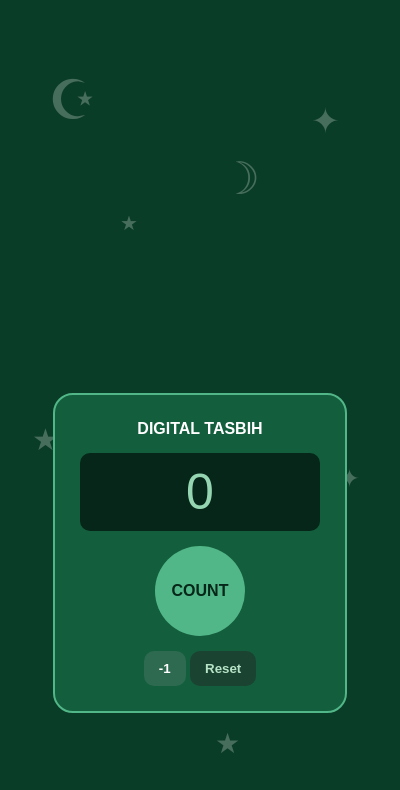
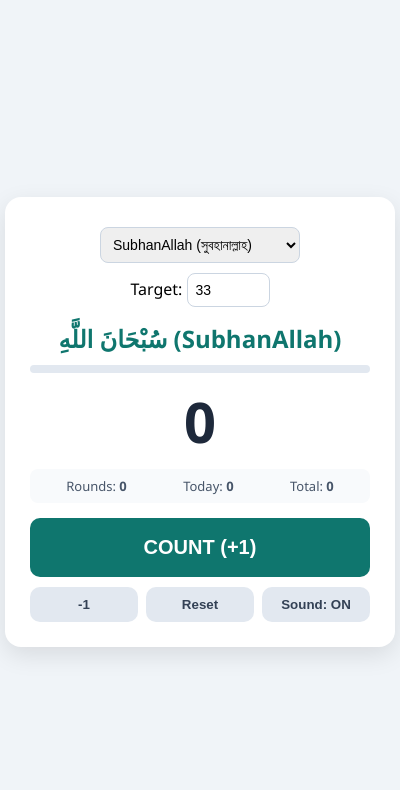
Before and after one commit to TasnimEtu/digital-tasbih-counter, an Electron app: page index.html in a window 400 px wide. Drawn offline with Linux system fonts and the light colour scheme.

Commit message:
Simplified tasbih code with core features

```diff
--- a/index.html
+++ b/index.html
@@ -1,98 +1,228 @@
 <!DOCTYPE html>
-<html>
+<html lang="en">
 <head>
+  <meta charset="UTF-8">
+  <meta name="viewport" content="width=device-width, initial-scale=1.0">
   <title>Digital Tasbih</title>
   <style>
     body {
+      font-family: 'Segoe UI', sans-serif;
+      background: #f0f4f8;
+      display: flex;
+      justify-content: center;
+      align-items: center;
+      height: 100vh;
       margin: 0;
-      height: 100vh;
-      display: grid;
-      place-items: center;
-      background: #0a3d27;
-      color: #ffffff;
-      font-family: sans-serif;
+    }
+    .card {
+      background: #ffffff;
+      padding: 25px;
+      border-radius: 16px;
+      box-shadow: 0 8px 24px rgba(0,0,0,0.1);
+      width: 340px;
       text-align: center;
+    }
+    select, input {
+      padding: 8px;
+      border-radius: 8px;
+      border: 1px solid #cbd5e1;
+      font-size: 14px;
+      margin: 5px 0;
+    }
+    .zikr-display {
+      font-size: 24px;
+      font-weight: bold;
+      color: #0f766e;
+      margin: 10px 0 5px;
+    }
+    /* Visual Progress Bar (Feature 3) */
+    .progress-bg {
+      width: 100%;
+      height: 8px;
+      background: #e2e8f0;
+      border-radius: 10px;
       overflow: hidden;
+      margin: 10px 0;
     }
-
-    .bg span {
-      position: fixed;
-      color: rgba(255, 255, 255, 0.25);
-      pointer-events: none;
+    .progress-fill {
+      height: 100%;
+      width: 0%;
+      background: #10b981;
+      transition: width 0.2s;
     }
-
-    #salam {
-      position: fixed;
-      inset: 0;
-      background: #052618;
-      display: grid;
-      place-content: center;
-      gap: 15px;
-      z-index: 9;
+    .count-box {
+      font-size: 56px;
+      font-weight: bold;
+      color: #1e293b;
+      margin: 10px 0;
     }
-
-    .box {
-      background: #135e3d;
-      border: 2px solid #52b788;
-      padding: 25px;
-      border-radius: 20px;
-      width: 240px;
-      z-index: 1;
+    .stats {
+      display: flex;
+      justify-content: space-around;
+      background: #f8fafc;
+      padding: 8px;
+      border-radius: 8px;
+      font-size: 13px;
+      color: #475569;
+      margin-bottom: 15px;
     }
-
-    #c {
-      font-size: 50px;
-      background: #052618;
-      color: #95d5b2;
-      padding: 10px;
-      border-radius: 10px;
-      margin: 15px 0;
-    }
-
     button {
       border: none;
       border-radius: 10px;
-      padding: 10px 15px;
+      cursor: pointer;
       font-weight: bold;
-      cursor: pointer;
+      transition: 0.1s;
     }
-
-    .big { width: 90px; height: 90px; border-radius: 50%; background: #52b788; color: #052618; font-size: 16px; margin-bottom: 15px; }
-    .minus { background: #2d6a4f; color: #fff; }
-    .reset { background: #1b4332; color: #b7e4c7; }
+    button:active { transform: scale(0.96); }
+    .btn-count {
+      width: 100%;
+      padding: 18px;
+      font-size: 20px;
+      background: #0f766e;
+      color: white;
+      margin-bottom: 10px;
+    }
+    .controls {
+      display: flex;
+      gap: 8px;
+    }
+    .controls button {
+      flex: 1;
+      padding: 10px;
+      background: #e2e8f0;
+      color: #334155;
+    }
   </style>
 </head>
 <body>
 
-  <div class="bg">
-    <span style="top:8%; left:12%; font-size:55px;">☪</span>
-    <span style="top:12%; right:15%; font-size:35px;">✦</span>
-    <span style="top:25%; left:30%; font-size:20px;">★</span>
-    <span style="top:18%; right:35%; font-size:45px;">☽</span>
-    <span style="bottom:15%; left:15%; font-size:40px;">✦</span>
-    <span style="bottom:20%; right:12%; font-size:60px;">☪</span>
-    <span style="bottom:30%; left:28%; font-size:22px;">✧</span>
-    <span style="top:50%; left:8%; font-size:30px;">★</span>
-    <span style="top:55%; right:10%; font-size:25px;">✦</span>
-    <span style="bottom:10%; right:40%; font-size:28px;">★</span>
+<div class="card">
+  <!-- Feature 2: Zikr Presets -->
+  <select id="zikrSelect" onchange="changeZikr()">
+    <option value="سُبْحَانَ اللَّهِ (SubhanAllah)">SubhanAllah (সুবহানাল্লাহ)</option>
+    <option value="الْحَمْدُ لِلَّهِ (Alhamdulillah)">Alhamdulillah (আলহামদুলিল্লাহ)</option>
+    <option value="اللَّهُ أَكْبَرُ (Allahu Akbar)">Allahu Akbar (আল্লাহু আকবার)</option>
+    <option value="أَسْتَغْفِرُ اللَّهَ (Astaghfirullah)">Astaghfirullah (আস্তাগফিরুল্লাহ)</option>
+  </select>
+
+  <div>
+    Target: <input type="number" id="targetInput" value="33" min="1" style="width: 65px;" onchange="updateUI()">
   </div>
 
-  <div id="salam">
-    <h1 style="font-size: 40px;">السَّلَامُ عَلَيْكُمْ</h1>
-    <button style="background: #52b788;" onclick="salam.remove()">Start</button>
+  <div class="zikr-display" id="zikrText">سُبْحَانَ اللَّهِ (SubhanAllah)</div>
+
+  <!-- Feature 3: Visual Progress -->
+  <div class="progress-bg"><div class="progress-fill" id="progressBar"></div></div>
+
+  <!-- Feature 1: Main Count -->
+  <div class="count-box" id="countDisplay">0</div>
+
+  <!-- Feature 1 & 5: Rounds, Today & Total Stats -->
+  <div class="stats">
+    <span>Rounds: <b id="roundDisplay">0</b></span>
+    <span>Today: <b id="todayDisplay">0</b></span>
+    <span>Total: <b id="totalDisplay">0</b></span>
   </div>
 
-  <div class="box">
-    <b>DIGITAL TASBIH</b>
-    <div id="c">0</div>
-    <button class="big" onclick="c.innerText++">COUNT</button><br>
-    <button class="minus" onclick="if(c.innerText>0) c.innerText--"> -1 </button>
-    <button class="reset" onclick="c.innerText=0"> Reset </button>
+  <button class="btn-count" onclick="increment()">COUNT (+1)</button>
+
+  <div class="controls">
+    <button onclick="decrement()">-1</button>
+    <button onclick="resetCurrent()">Reset</button>
+    <button id="soundBtn" onclick="toggleSound()">Sound: ON</button>
   </div>
+</div>
 
-  <script>
-    setTimeout(() => salam.remove(), 2500);
-  </script>
+<script>
+  // Feature 1 & 5: Load saved data from localStorage (Auto-Save)
+  const todayDate = new Date().toLocaleDateString();
+  let data = JSON.parse(localStorage.getItem('tasbihData')) || {
+    count: 0, rounds: 0, total: 0, today: 0, date: todayDate, sound: true
+  };
+
+  // Reset today's count if it's a new day
+  if (data.date !== todayDate) {
+    data.today = 0;
+    data.date = todayDate;
+  }
+
+  // Feature 3: Built-in Sound Generator (No external mp3 needed)
+  const audioCtx = new (window.AudioContext || window.webkitAudioContext)();
+  function playBeep(freq, duration) {
+    if (!data.sound) return;
+    const osc = audioCtx.createOscillator();
+    const gain = audioCtx.createGain();
+    osc.frequency.value = freq;
+    osc.connect(gain);
+    gain.connect(audioCtx.destination);
+    osc.start();
+    gain.gain.exponentialRampToValueAtTime(0.0001, audioCtx.currentTime + duration);
+    osc.stop(audioCtx.currentTime + duration);
+  }
+
+  // Main Increment Logic
+  function increment() {
+    const target = parseInt(document.getElementById('targetInput').value) || 33;
+    data.count++;
+    data.today++;
+    data.total++;
+
+    if (data.count >= target) {
+      data.rounds++;
+      data.count = 0; // Reset for next round
+      playBeep(880, 0.3); // High bell sound on target complete
+    } else {
+      playBeep(400, 0.06); // Soft click sound
+    }
+    saveAndUpdate();
+  }
+
+  // Undo / Minus 1 (-1)
+  function decrement() {
+    if (data.count > 0) {
+      data.count--;
+      data.today = Math.max(0, data.today - 1);
+      data.total = Math.max(0, data.total - 1);
+      saveAndUpdate();
+    }
+  }
+
+  function resetCurrent() {
+    data.count = 0;
+    data.rounds = 0;
+    saveAndUpdate();
+  }
+
+  function changeZikr() {
+    document.getElementById('zikrText').innerText = document.getElementById('zikrSelect').value;
+    resetCurrent();
+  }
+
+  function toggleSound() {
+    data.sound = !data.sound;
+    saveAndUpdate();
+  }
+
+  function saveAndUpdate() {
+    localStorage.setItem('tasbihData', JSON.stringify(data));
+    updateUI();
+  }
+
+  function updateUI() {
+    const target = parseInt(document.getElementById('targetInput').value) || 33;
+    document.getElementById('countDisplay').innerText = data.count;
+    document.getElementById('roundDisplay').innerText = data.rounds;
+    document.getElementById('todayDisplay').innerText = data.today;
+    document.getElementById('totalDisplay').innerText = data.total;
+    document.getElementById('soundBtn').innerText = data.sound ? "Sound: ON" : "Sound: OFF";
+
+    // Update progress bar width
+    const percent = Math.min(100, (data.count / target) * 100);
+    document.getElementById('progressBar').style.width = percent + "%";
+  }
+
+  updateUI(); // Initialize UI on load
+</script>
 
 </body>
 </html>
```
